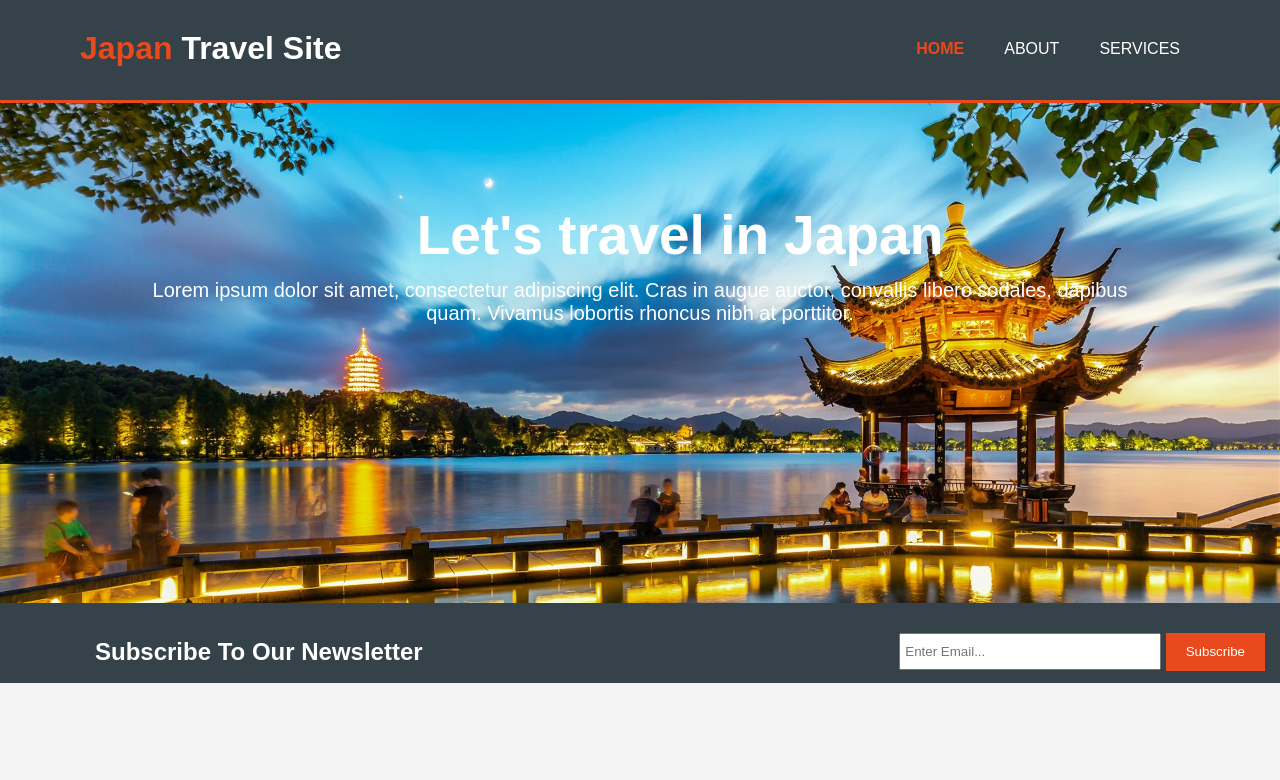
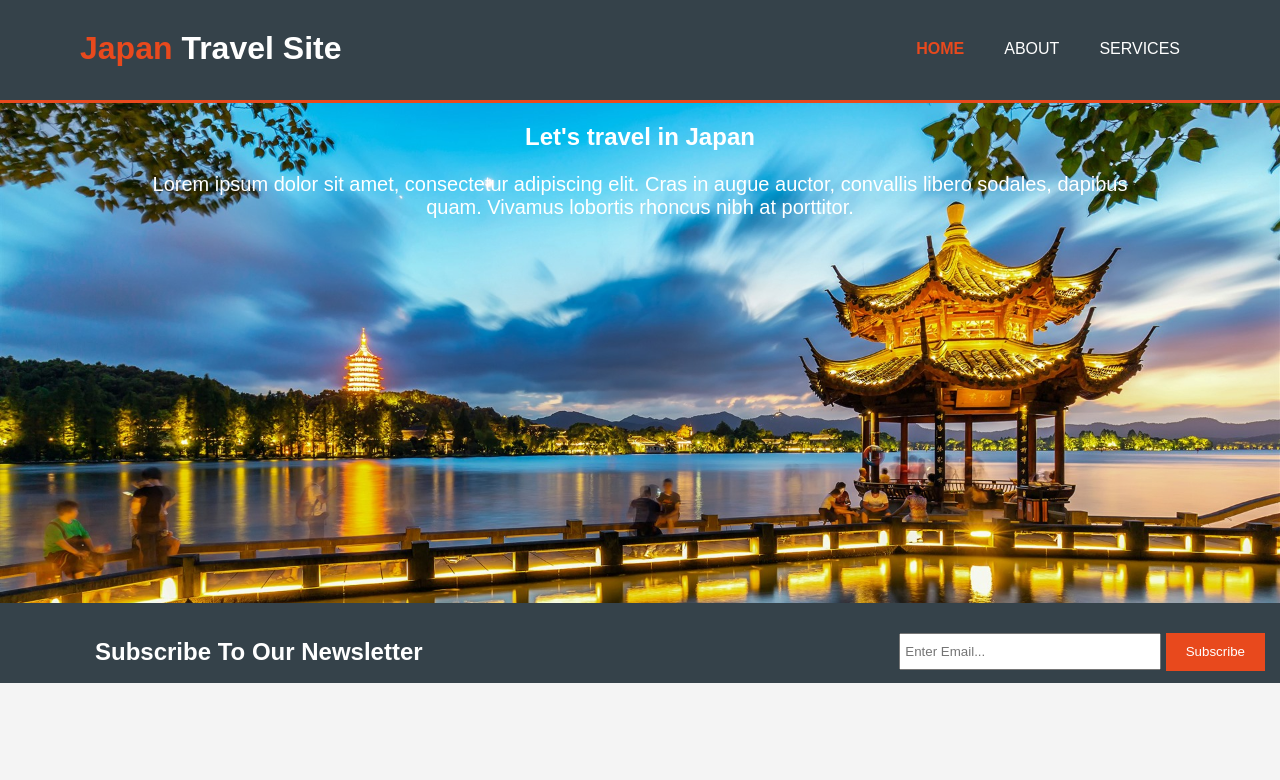
Before and after one commit to martin-garrix/Japan_Travel_Site.github.io, a plain HTML site: page index.html in a window 1280 px wide. Shown: the top 780 px of the page. Drawn offline with Linux system fonts and the light colour scheme.

Commit message:
Update index.html

```diff
--- a/index.html
+++ b/index.html
@@ -25,7 +25,7 @@
     </header>
         <section id="showcase">
           <div class="container">
-            <h1>Let's travel in Japan</h1>
+            <h2>Let's travel in Japan</h2>
             <p>Lorem ipsum dolor sit amet, consectetur adipiscing elit. Cras in augue auctor, convallis libero sodales, dapibus quam. Vivamus lobortis rhoncus nibh at porttitor. </p>
           </div>
         </section>
```
